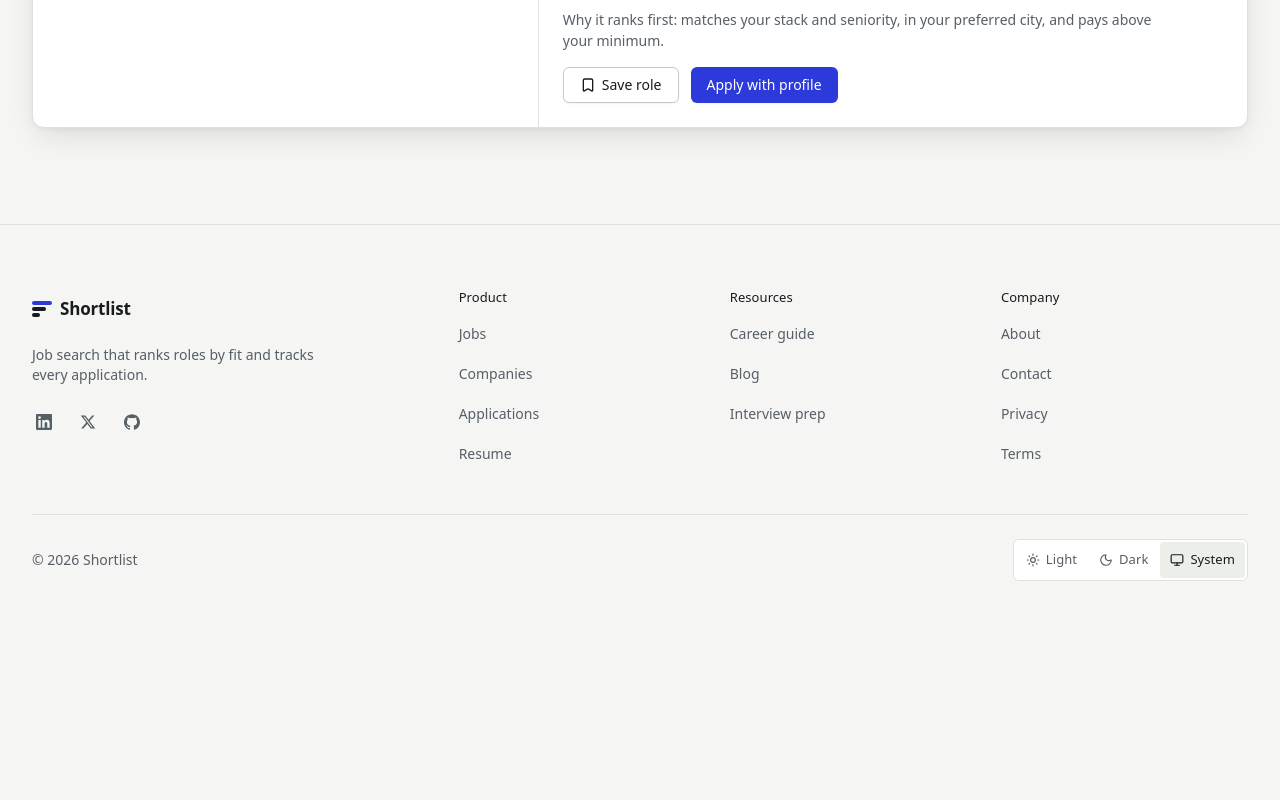
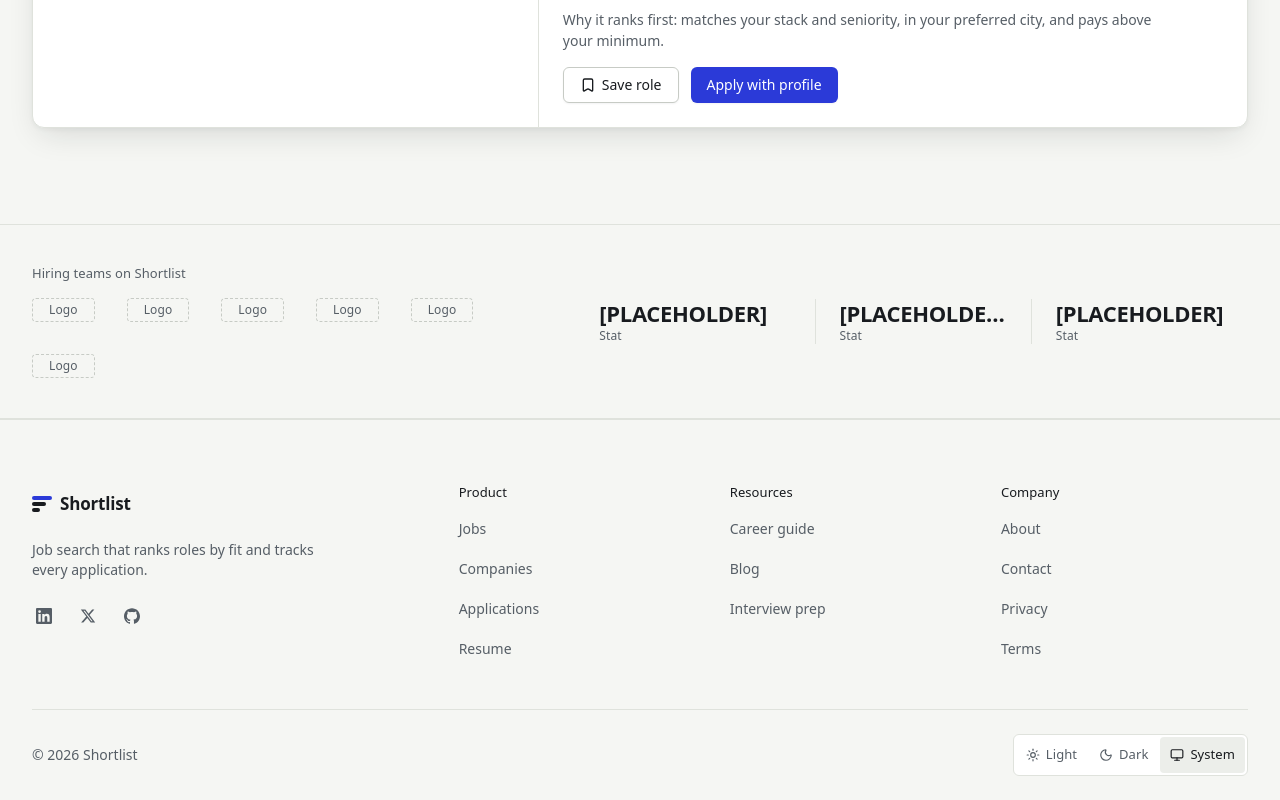
Before and after one commit to swadesh-231/JobPortal, a React (Vite) app: page / in a window 1280 px wide. Shown: the part 936-1736 px from the top of the page. Before the commit the page ends 1581 px from the top, so only its background shows below. Built offline with nearby package versions, Linux system fonts and the light colour scheme.

Commit message:
Add SocialProof section gated on real data

```diff
--- a/src/app/page.tsx
+++ b/src/app/page.tsx
@@ -1,4 +1,5 @@
 import { Hero } from "@/components/landing/Hero"
+import { SocialProof } from "@/components/landing/SocialProof"
 import { Footer } from "@/components/layout/Footer"
 import { Navbar } from "@/components/layout/Navbar"
 
@@ -15,6 +16,7 @@ export default function Page() {
       <Navbar />
       <main id="main" tabIndex={-1} className="outline-none">
         <Hero />
+        <SocialProof />
       </main>
       <Footer />
     </>
--- /dev/null
+++ b/src/components/landing/SocialProof.tsx
@@ -0,0 +1,64 @@
+import { Container } from "@/components/layout/Container"
+import { siteConfig } from "@/config/site"
+
+/**
+ * Renders only with real data. In development an empty config shows
+ * labelled placeholders; in production the section is omitted.
+ */
+export function SocialProof() {
+  const { enabled, logos, stats } = siteConfig.socialProof
+  const placeholder = !enabled && import.meta.env.DEV
+  if (!enabled && !placeholder) return null
+
+  return (
+    <section
+      aria-labelledby="social-proof-title"
+      className="border-y border-border py-10"
+    >
+      <Container className="flex flex-col gap-8 lg:flex-row lg:items-center lg:justify-between">
+        <div className="flex flex-col gap-4">
+          <h2
+            id="social-proof-title"
+            className="text-label text-muted-foreground"
+          >
+            Hiring teams on Shortlist
+          </h2>
+          <ul className="grid grid-cols-3 items-center gap-4 sm:flex sm:flex-wrap sm:gap-8">
+            {placeholder
+              ? Array.from({ length: 6 }, (_, i) => (
+                  <li
+                    key={i}
+                    className="flex h-6 items-center justify-center rounded-sm border border-dashed border-border-strong px-4 text-caption text-muted-foreground"
+                  >
+                    Logo
+                  </li>
+                ))
+              : logos.slice(0, 6).map((logo) => (
+                  <li key={logo.name} className="text-muted-foreground">
+                    <img src={logo.src} alt={logo.name} className="h-6" />
+                  </li>
+                ))}
+          </ul>
+        </div>
+        <dl className="grid grid-cols-3 divide-x divide-border">
+          {(placeholder
+            ? Array.from({ length: 3 }, () => ({
+                value: "[PLACEHOLDER]",
+                label: "Stat",
+              }))
+            : stats.slice(0, 3)
+          ).map((stat, i) => (
+            <div key={i} className="flex flex-col-reverse px-4 first:pl-0 sm:px-6">
+              <dt className="text-caption text-muted-foreground">
+                {stat.label}
+              </dt>
+              <dd className="truncate text-h4 tabular-nums sm:text-h3">
+                {stat.value}
+              </dd>
+            </div>
+          ))}
+        </dl>
+      </Container>
+    </section>
+  )
+}
```
